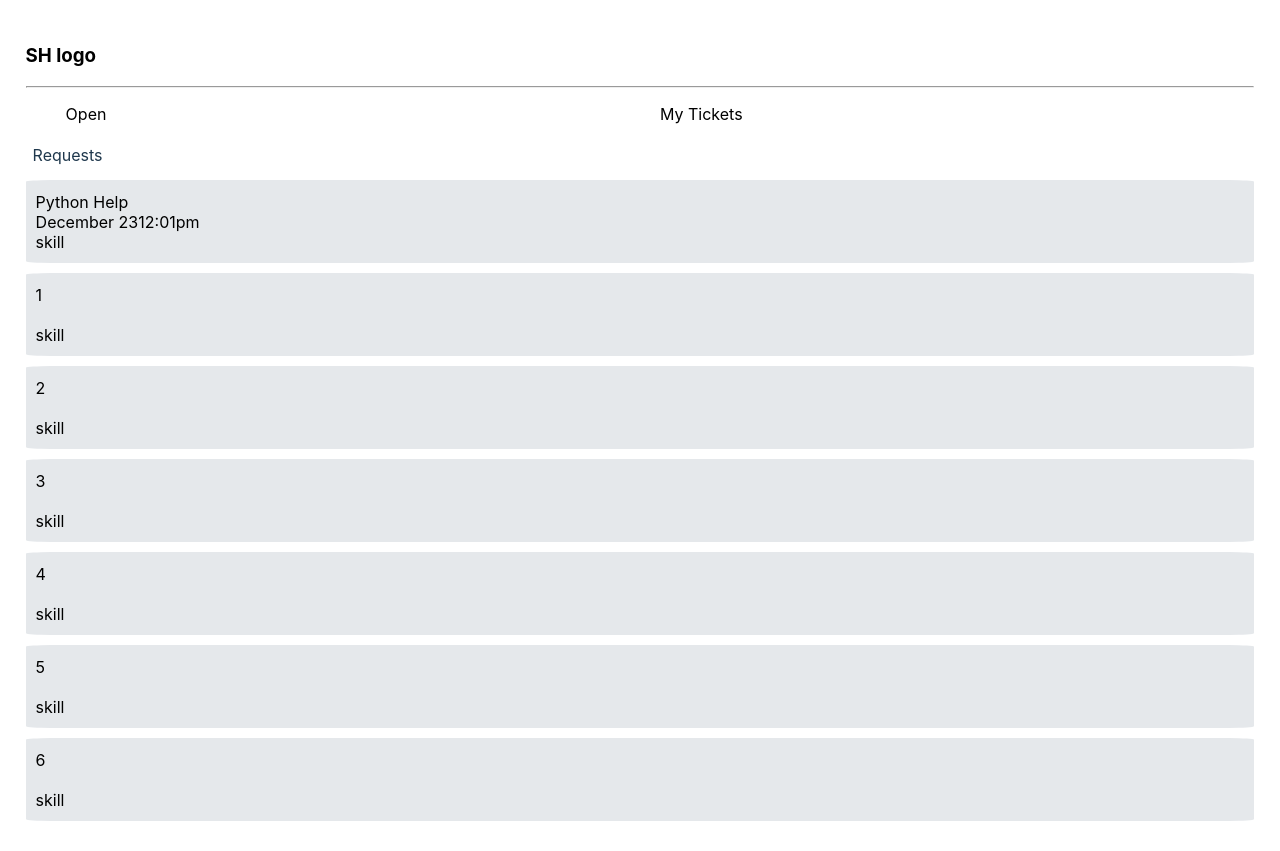
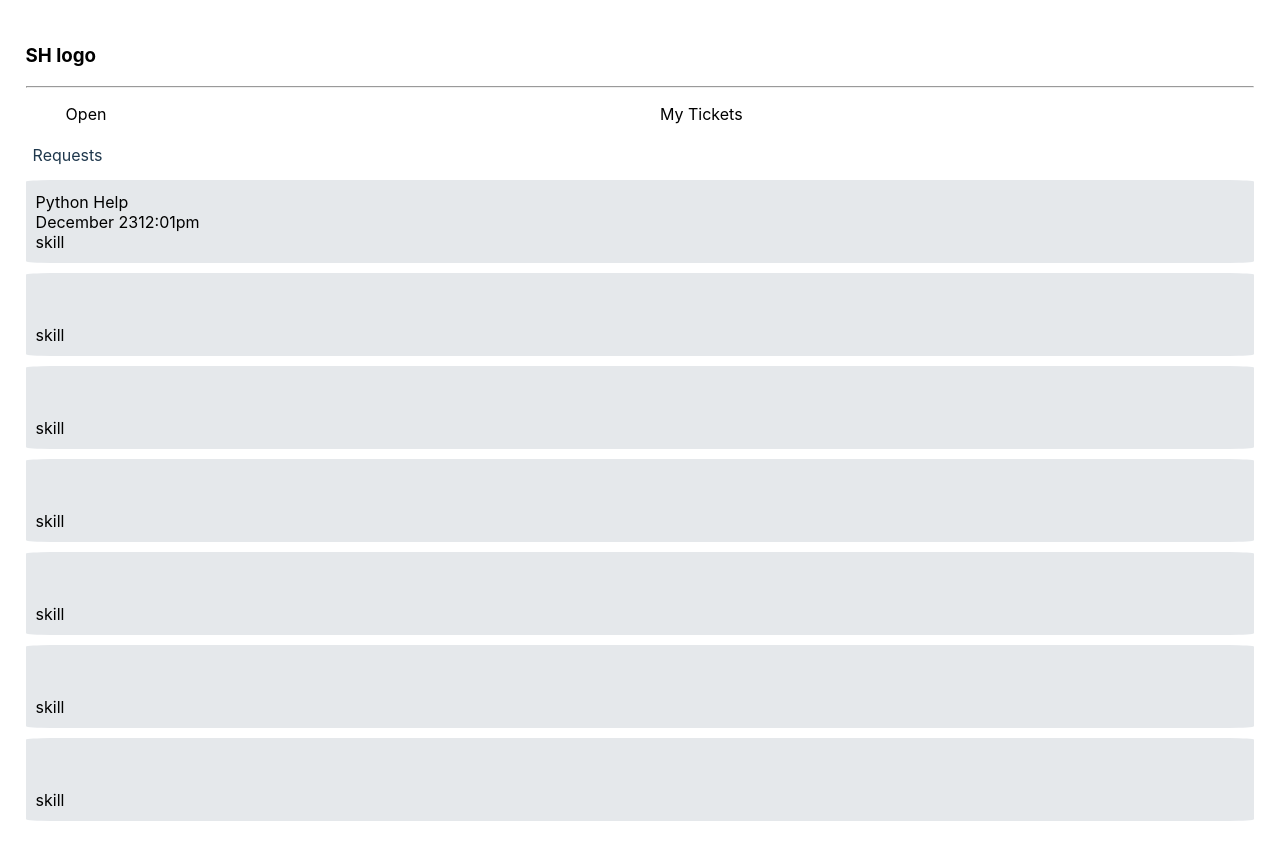
Before and after one commit to ELozhkin/MentorApp, a React (Create React App) app: page /openRequests in a window 1280 px wide. Built offline with nearby package versions, Linux system fonts and the light colour scheme.

Commit message:
Configured backend names to connect to api

```diff
--- a/src/client/components/RequestDashboard.js
+++ b/src/client/components/RequestDashboard.js
@@ -10,14 +10,22 @@ var store = {
 
 let data = [
     {
-        id: "Python Help",
-        name: "John Doe",
+        hacker_name: "John Doe",
+        problem_name: "Python Help",
+        description: "something extra",
+        location: "QNC 1234",
+        time_created: {
+            now: "12:01pm",
+            default: "Date.now"
+        },
+        hacker_slack_name: "@hackerslack",
         date: "December 23",
         time: "12:01pm",
+        notes: "wearing a bright red hoodie",
         email: "test@uwaterloo.ca",
-        location: "QNC 1234",
+
         slack: "@test",
-        details: "wearing a bright red hoodie",
+
         state: "live"
     },
     {
@@ -93,7 +101,7 @@ class RowItem extends React.Component {
             <li onClick={this.toggleRow.bind(this)} className={classes}>
                 <div className="heading">
                     <div className="col">
-                        {this.props.id}
+                        {this.props.problem_name}
                         <br />
 
                         {this.props.date}
@@ -106,11 +114,12 @@ class RowItem extends React.Component {
                 </div>
                 <RowContent
                     open={this.state.open}
-                    name={this.props.name}
+                    name={this.props.hacker_name}
                     email={this.props.email}
                     location={this.props.location}
-                    slack={this.props.slack}
+                    slack={this.props.hacker_slack_name}
                     details={this.props.details}
+                    notes={this.props.notes}
                 />
                 {this.props.children}
             </li>
@@ -139,11 +148,11 @@ class Form extends React.Component {
             <form onSubmit={this.handleSubmit} className="claimForm">
                 <label htmlFor="username">Name</label>
                 <br/>
-                <input id="username" name="username" type="text" />
+                <input id="mentor.identifier.name" name="username" type="text" />
                 <br/>
                 <label htmlFor="email">Slack Handle</label>
                 <br/>
-                <input id="email" name="email" type="email" />
+                <input id="mentor.identifier.slack" name="mentor.slack" type="text" />
                 <br />
                 <button>Claim</button>
             </form>
@@ -181,7 +190,7 @@ class RowContent extends React.Component {
                         </ul>
                     </div>
                     <div className=" extraDetails">
-                        <p>{this.props.details}</p>
+                        <p>{this.props.notes}</p>
                         <hr />
                         <Form/>
                     </div>
```
